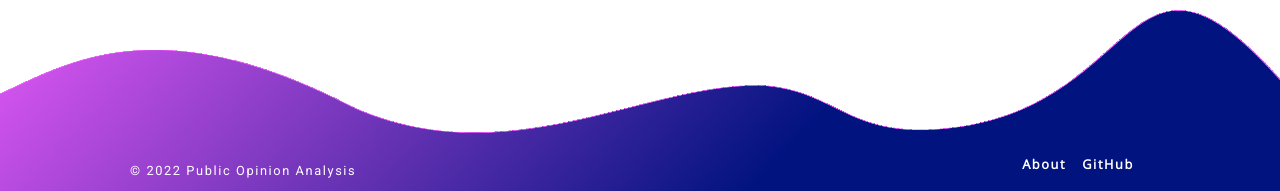
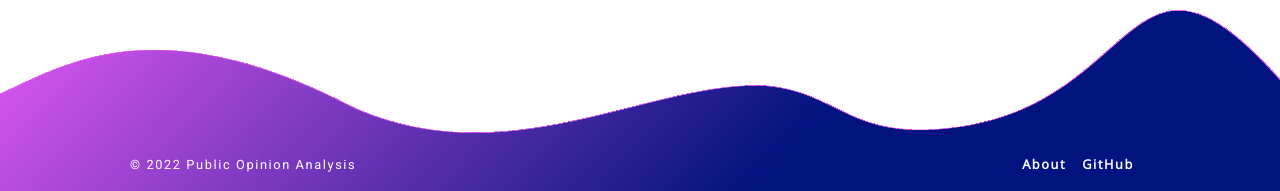
Before and after one commit to RohanJoshi28/public-opinion-analysis, a Flask app: page /about in a window 1280 px wide. Shown: the part 933-1124 px from the top of the page. Run offline with Flask 2, Linux system fonts and the light colour scheme; some libraries are stand-ins or nearby versions.

Commit message:
fixed footer alignment

```diff
--- a/app/static/styles/styles.css
+++ b/app/static/styles/styles.css
@@ -267,7 +267,7 @@ footer {
     max-width: var(--fixed-width);
     margin: 0 auto;
     display: flex;
-    align-items: center;
+    align-items: baseline;
     justify-content: space-between;
 }
 .footer-center h4 {
```
